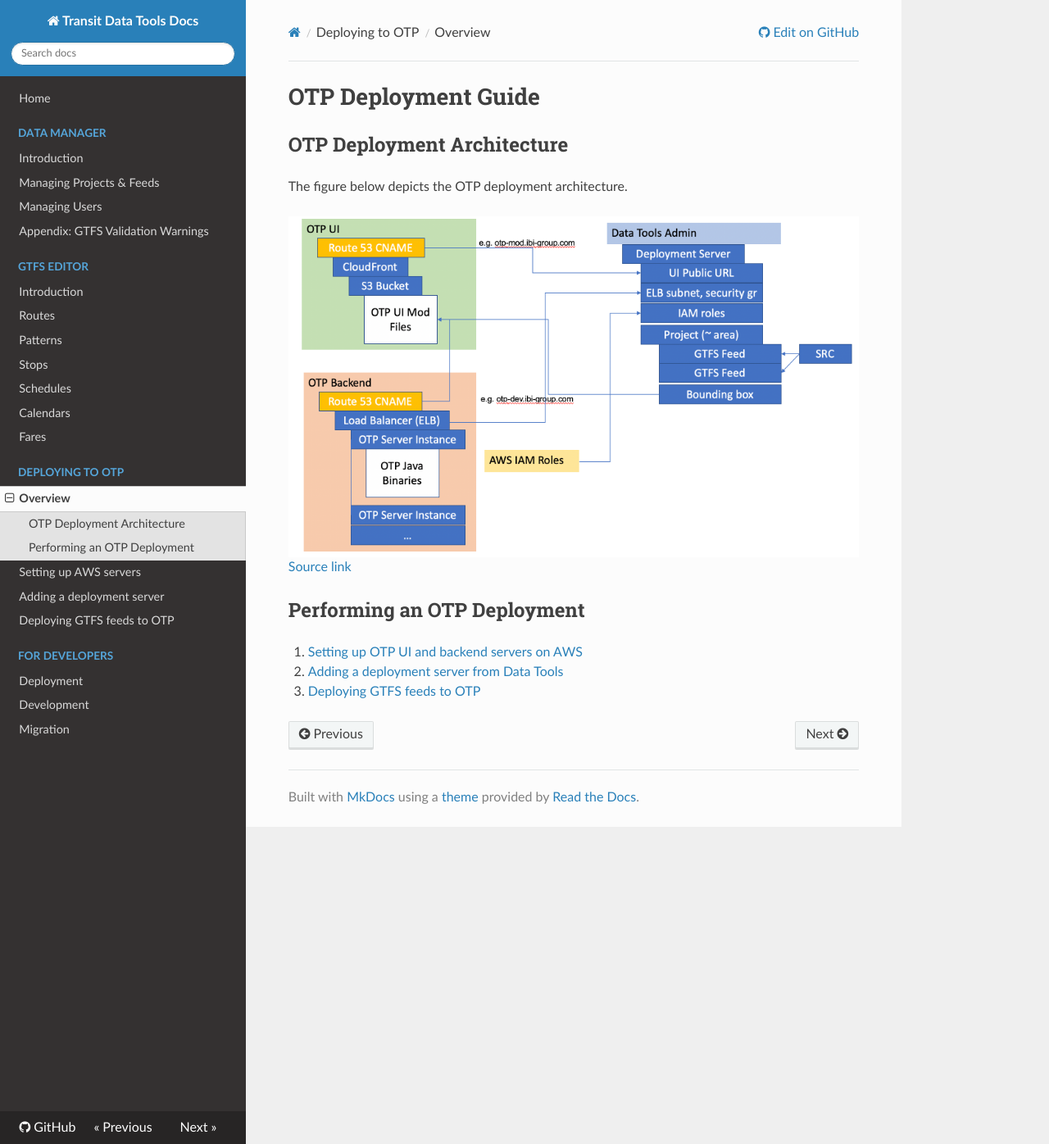
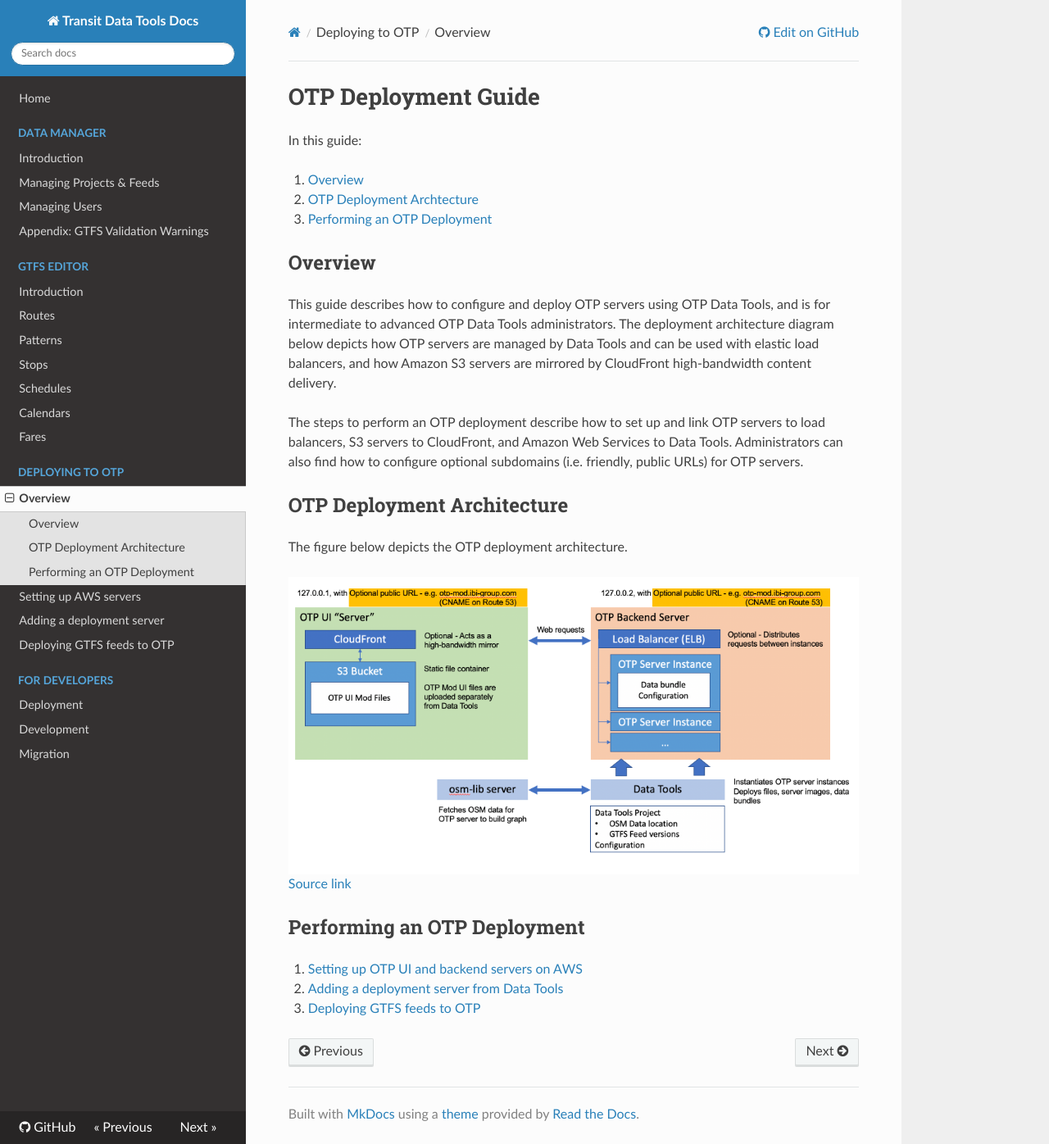
Before and after one commit to wtchen/datatools-ui, an MkDocs documentation site: the page built from docs/user/otp-deployment.md, in a window 1280 px wide and 1396 px high. Shown: the whole window at 82% size. Built offline with MkDocs 1.6.1, drawn with Linux system fonts in a browser that asks for light colours; nearby versions of some CDN libraries; old or Windows-style settings are respelled for this version of MkDocs.

Commit message:
docs: Update diagram. Add deployment overview. Add assumption for and reference to osm-lib.

```diff
--- a/docs/user/otp-deployment.md
+++ b/docs/user/otp-deployment.md
@@ -1,4 +1,16 @@
 # OTP Deployment Guide
+
+In this guide:
+
+1. [Overview](#overview)
+2. [OTP Deployment Archtecture](#otp-deployment-architecture)
+3. [Performing an OTP Deployment](#performing-an-otp-deployment)
+
+## Overview
+
+This guide describes how to configure and deploy OTP servers using OTP Data Tools, and is for intermediate to advanced OTP Data Tools administrators. The deployment architecture diagram below depicts how OTP servers are managed by Data Tools and can be used with elastic load balancers, and how Amazon S3 servers are mirrored by CloudFront high-bandwidth content delivery.
+
+The steps to perform an OTP deployment describe how to set up and link OTP servers to load balancers, S3 servers to CloudFront, and Amazon Web Services to Data Tools. Administrators can also find how to configure optional subdomains (i.e. friendly, public URLs) for OTP servers.
 
 ## OTP Deployment Architecture
 
```
Also changed, not shown: docs/user/deploying-feeds.md (+3 -2 lines), docs/img/otp-deployment-diagram.png.
